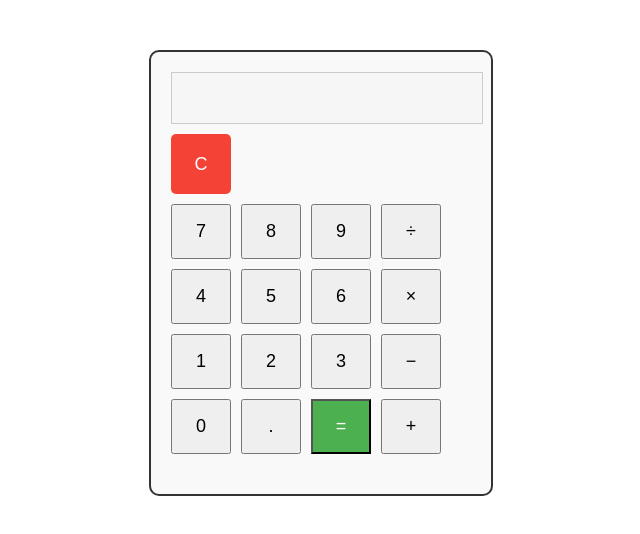
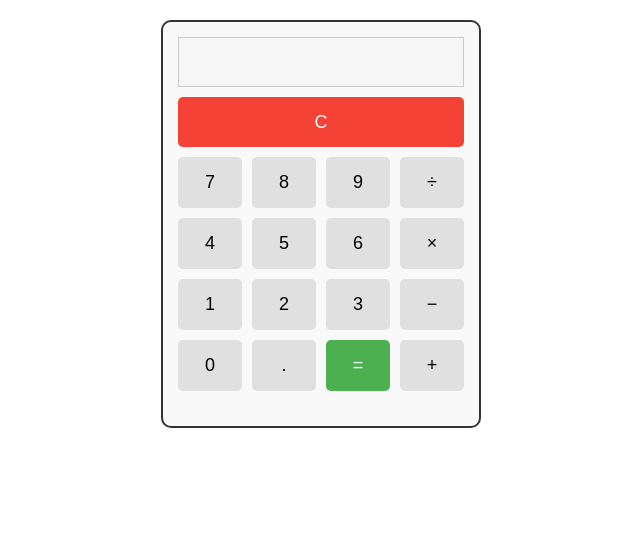
Before and after one commit to orghhabe/kalkulator-terbilang, a plain HTML site: page index.html in a window 1280 px wide. Shown: the whole page, without its empty margins (319-959 px from the left). Drawn offline with Linux system fonts and the light colour scheme.

Commit message:
Update index.html

```diff
--- a/index.html
+++ b/index.html
@@ -8,40 +8,30 @@
 			body {
   font-family: Arial, sans-serif;
   text-align: center;
-			margin-top: 50px;
+  margin: 20px;
+  padding: 0;
 }
+
 .calculator {
   display: inline-block;
   border: 2px solid #333;
-			padding: 20px;
+  padding: 15px;
   border-radius: 10px;
   background: #f9f9f9;
-			max-width: 300px;
+  width: 100%;
+  max-width: 320px;
+  box-sizing: border-box;
 }
+
 .display {
   width: 100%;
-			height: 40px;
+  height: 50px;
   font-size: 24px;
   margin-bottom: 10px;
   text-align: right;
-			padding: 5px;
+  padding: 10px;
   border: 1px solid #ccc;
-			}
-			.buttons {
-			display: grid;
-			grid-template-columns: repeat(4, 60px);
-			gap: 10px;
-			}
-			button {
-			font-size: 18px;
-			padding: 15px;
-			cursor: pointer;
-			}
-			.terbilang {
-			margin-top: 20px;
-			font-style: italic;
-			color: #555;
-			text-align: left;
+  box-sizing: border-box;
 }
 
 .top-button {
@@ -51,8 +41,8 @@
 }
 
 .clear {
-			width: 60px;
-			height: 60px;
+  flex: 1;
+  height: 50px;
   font-size: 18px;
   background: #f44336;
   color: white;
@@ -61,9 +51,31 @@
   border-radius: 5px;
 }
 
+.buttons {
+  display: grid;
+  grid-template-columns: repeat(4, 1fr);
+  gap: 10px;
+}
+
+button {
+  font-size: 18px;
+  padding: 15px;
+  cursor: pointer;
+  border-radius: 5px;
+  border: none;
+  background: #e0e0e0;
+}
+
 .equals {
   background: #4CAF50;
   color: white;
+}
+
+.terbilang {
+  margin-top: 20px;
+  font-style: italic;
+  color: #555;
+  text-align: left;
 }
 		</style>
 	</head>
```
Lines whose indentation alone changed are shown as unchanged.
